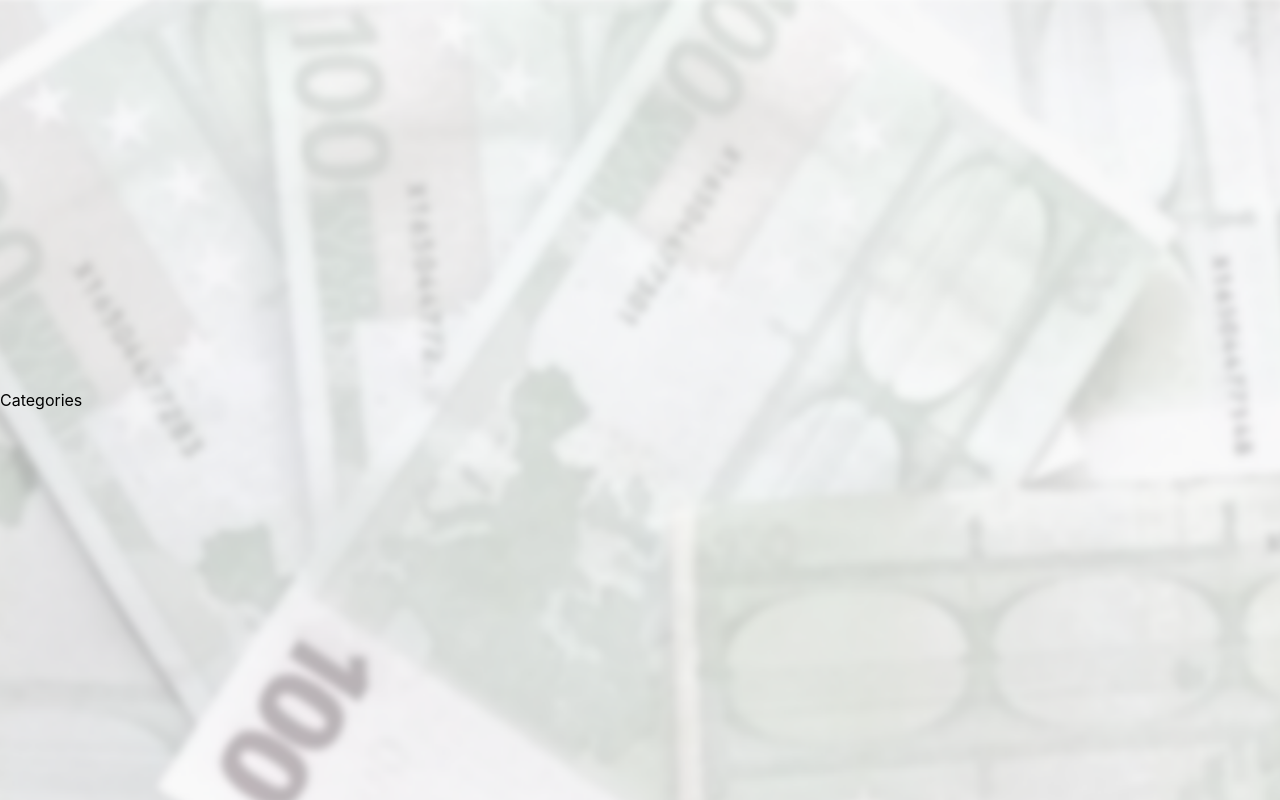
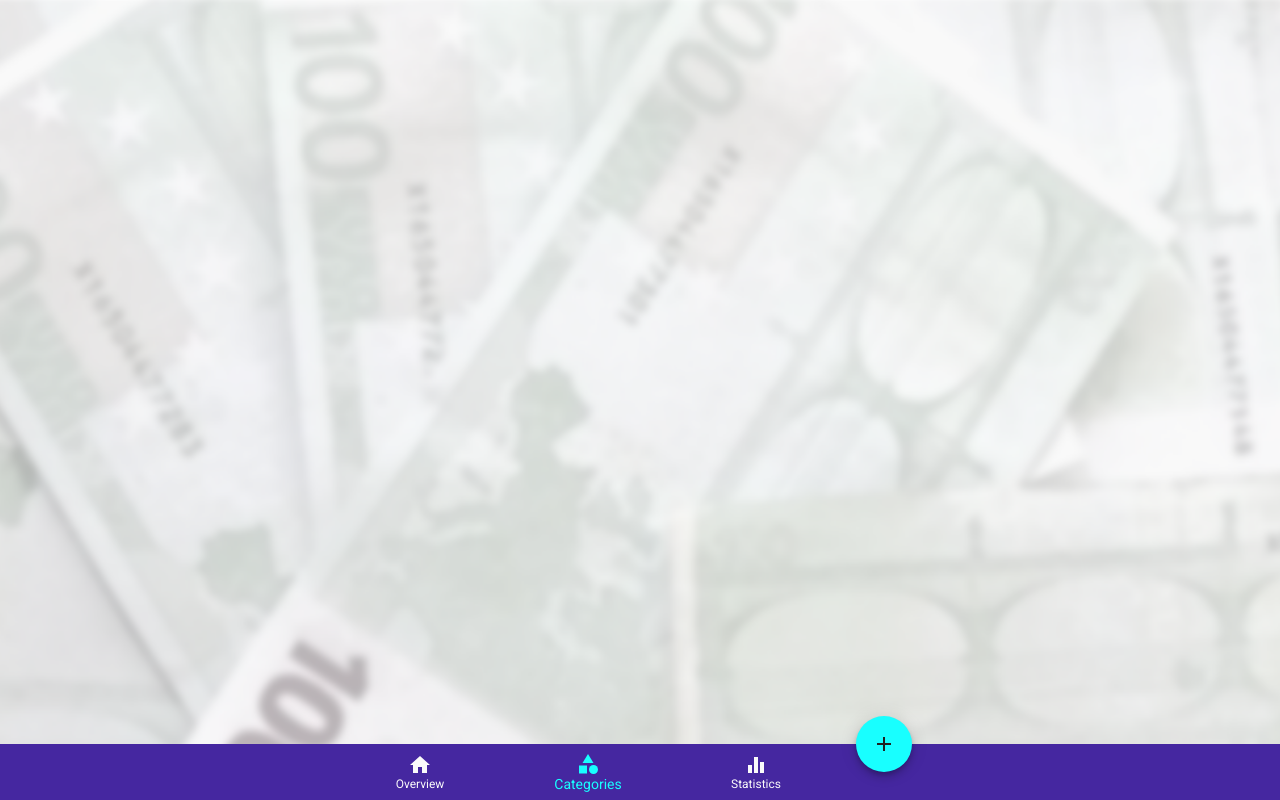
Before and after one commit to daniela-damjanoska/Project03-React.js-MUI--CoinTracker, a React (Create React App) app: page /categories in a window 1280 px wide. Built offline with nearby package versions, Linux system fonts and the light colour scheme.

Commit message:
bottom-navigation style solved

```diff
--- a/src/App.js
+++ b/src/App.js
@@ -34,12 +34,16 @@ function App() {
             light: {
                 main: grey[50],
             },
-            components: {
-                MuiIcon: {
-                    defaultProps: {
-                        baseClassName: 'material-icons-two-tone',
-                    },
-                },
+            info: {
+                main: '#18ffff',
+            },
+            action: {
+                active: deepPurple[400],
+                activeOpacity: 1,
+                hover: deepPurple[50],
+                hoverOpacity: 0.5,
+                focus: grey[50],
+                focusOpacity: 1,
             },
         },
     });
--- /dev/null
+++ b/src/Components/Navigation.jsx
@@ -0,0 +1,78 @@
+import React, { useState } from 'react';
+import { useNavigate } from 'react-router-dom';
+
+import BottomNavigation from '@mui/material/BottomNavigation';
+import Fab from '@mui/material/Fab';
+import BottomNavigationAction from '@mui/material/BottomNavigationAction';
+import HomeIcon from '@mui/icons-material/Home';
+import CategoryIcon from '@mui/icons-material/Category';
+import EqualizerIcon from '@mui/icons-material/Equalizer';
+import AddIcon from '@mui/icons-material/Add';
+
+export default function Navigation({ active }) {
+    const [value, setValue] = useState(active);
+
+    const navigate = useNavigate();
+
+    return (
+        <BottomNavigation
+            showLabels
+            value={value}
+            onChange={(event, newValue) => {
+                setValue(newValue);
+            }}
+            sx={{
+                position: 'fixed',
+                bottom: 0,
+                left: 0,
+                right: 0,
+                bgcolor: 'primary.main',
+                '& .Mui-selected': {
+                    '& .MuiBottomNavigationAction-label': {
+                        color: 'info.main',
+                    },
+                    '& .MuiSvgIcon-root': {
+                        color: 'info.main',
+                    },
+                },
+            }}
+        >
+            <BottomNavigationAction
+                label="Overview"
+                icon={<HomeIcon />}
+                sx={{
+                    color: 'light.main',
+                }}
+                onClick={() => navigate('/overview')}
+            />
+            <BottomNavigationAction
+                label="Categories"
+                icon={<CategoryIcon />}
+                sx={{
+                    color: 'light.main',
+                }}
+                onClick={() => navigate('/categories')}
+            />
+            <BottomNavigationAction
+                label="Statistics"
+                icon={<EqualizerIcon />}
+                sx={{
+                    color: 'light.main',
+                    marginRight: 2,
+                }}
+                onClick={() => navigate('/statistics')}
+            />
+            <Fab
+                color="info"
+                aria-label="add"
+                sx={{
+                    color: 'light.main',
+                    marginRight: 4,
+                    marginTop: '-28px',
+                }}
+            >
+                <AddIcon color="dark" />
+            </Fab>
+        </BottomNavigation>
+    );
+}
--- a/src/Pages/Categories.jsx
+++ b/src/Pages/Categories.jsx
@@ -1,5 +1,7 @@
 import React from 'react';
 
+import Navigation from '../Components/Navigation';
+
 export default function Categories() {
-    return <div>Categories</div>;
+    return <Navigation active={1} />;
 }
--- a/src/Pages/Overview.jsx
+++ b/src/Pages/Overview.jsx
@@ -1,8 +1,9 @@
 import React from 'react';
 import { useLocation } from 'react-router-dom';
+import Navigation from '../Components/Navigation';
 
 export default function Overview() {
     const { state } = useLocation();
 
-    return <div>Overview</div>;
+    return <Navigation active={0} />;
 }
--- a/src/Pages/Statistics.jsx
+++ b/src/Pages/Statistics.jsx
@@ -1,5 +1,7 @@
 import React from 'react';
 
+import Navigation from '../Components/Navigation';
+
 export default function Statistics() {
-    return <div>Statistics</div>;
+    return <Navigation active={2} />;
 }
```
